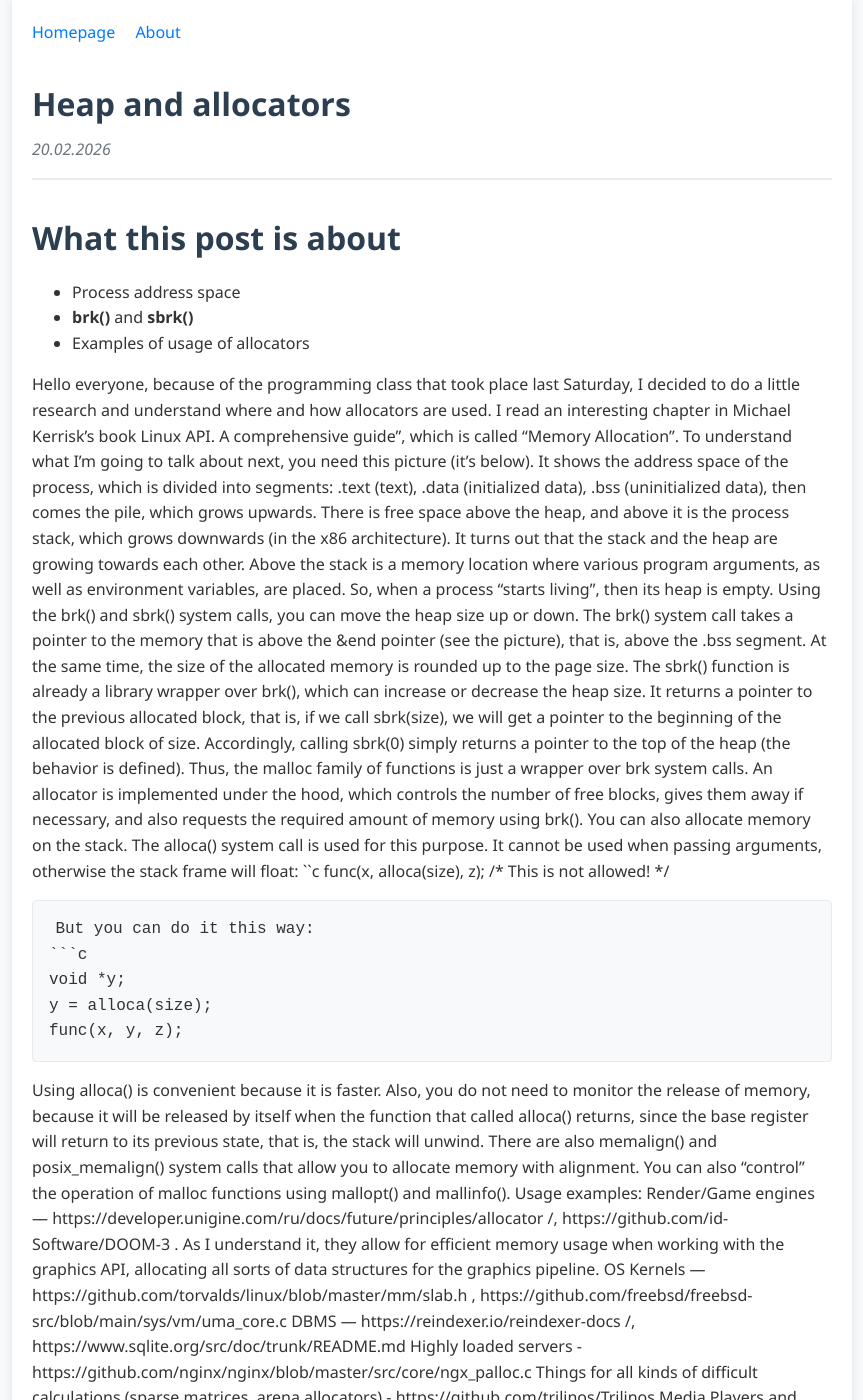
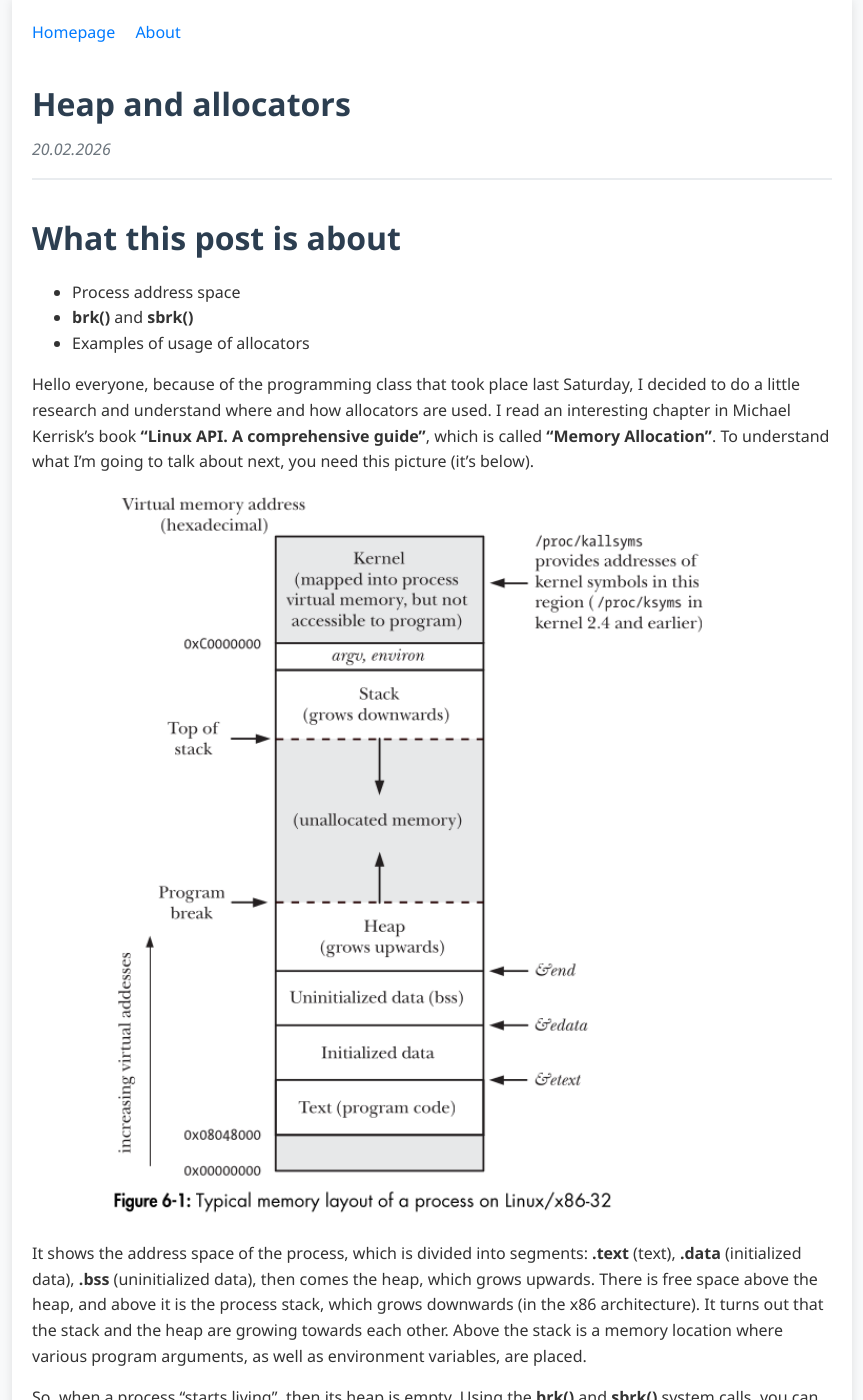
Before and after one commit to energyc0/energyc0.github.io, a Jekyll site: the page built from _posts/2026-02-20-allocators.md, in a window 1280 px wide and 1400 px high. Shown: the whole window, without its empty margins (208-1071 px from the left). Built offline with Jekyll 4.4.1, drawn with Linux system fonts in a browser that asks for light colours; some of the changed text lies outside the part shown.

Commit message:
Finished post about allocators

````diff
--- a/_posts/2026-02-20-allocators.md
+++ b/_posts/2026-02-20-allocators.md
@@ -9,28 +9,33 @@ author: energyc0
 + **brk()** and **sbrk()**
 + Examples of usage of allocators
 
-Hello everyone, because of the programming class that took place last Saturday, I decided to do a little research and understand where and how allocators are used. I read an interesting chapter in Michael Kerrisk's book Linux API. A comprehensive guide", which is called "Memory Allocation". To understand what I'm going to talk about next, you need this picture (it's below).
-It shows the address space of the process, which is divided into segments: .text (text), .data (initialized data), .bss (uninitialized data), then comes the pile, which grows upwards. There is free space above the heap, and above it is the process stack, which grows downwards (in the x86 architecture). It turns out that the stack and the heap are growing towards each other. Above the stack is a memory location where various program arguments, as well as environment variables, are placed.
-So, when a process "starts living", then its heap is empty. Using the brk() and sbrk() system calls, you can move the heap size up or down. The brk() system call takes a pointer to the memory that is above the &end pointer (see the picture), that is, above the .bss segment. At the same time, the size of the allocated memory is rounded up to the page size. The sbrk() function is already a library wrapper over brk(), which can increase or decrease the heap size. It returns a pointer to the previous allocated block, that is, if we call sbrk(size), we will get a pointer to the beginning of the allocated block of size. Accordingly, calling sbrk(0) simply returns a pointer to the top of the heap (the behavior is defined). Thus, the malloc family of functions is just a wrapper over brk system calls. An allocator is implemented under the hood, which controls the number of free blocks, gives them away if necessary, and also requests the required amount of memory using brk().
-You can also allocate memory on the stack. The alloca() system call is used for this purpose.  It cannot be used when passing arguments, otherwise the stack frame will float:
-``c
+Hello everyone, because of the programming class that took place last Saturday, I decided to do a little research and understand where and how allocators are used. I read an interesting chapter in Michael Kerrisk's book **"Linux API. A comprehensive guide"**, which is called **"Memory Allocation"**. To understand what I'm going to talk about next, you need this picture (it's below).
+<img src="/assets/process-memory-layout.png" alt="Computer memory hierarchy" width="800" align="middle"/>
+
+It shows the address space of the process, which is divided into segments: **.text** (text), **.data** (initialized data), **.bss** (uninitialized data), then comes the heap, which grows upwards. There is free space above the heap, and above it is the process stack, which grows downwards (in the x86 architecture). It turns out that the stack and the heap are growing towards each other. Above the stack is a memory location where various program arguments, as well as environment variables, are placed.
+
+So, when a process "starts living", then its heap is empty. Using the **brk()** and **sbrk()** system calls, you can move the heap size up or down. The **brk()** system call takes a pointer to the memory that is above the **&end** pointer (see the picture), that is, above the .bss segment. At the same time, the size of the allocated memory is rounded up to the page size. The **sbrk()** function is already a library wrapper over **brk()**, which can increase or decrease the heap size. It returns a pointer to the previous allocated block, that is, if we call **sbrk(size)**, we will get a pointer to the beginning of the allocated block of size. Accordingly, calling **sbrk(0)** simply returns a pointer to the top of the heap (the behavior is defined). Thus, the malloc family of functions is just a wrapper over brk system calls. An allocator is implemented under the hood, which controls the number of free blocks, gives them away if necessary, and also requests the required amount of memory using **brk()**.
+You can also allocate memory on the stack. The **alloca()** system call is used for this purpose.  It cannot be used when passing arguments, otherwise the stack frame will float:
+```c
 func(x, alloca(size), z); /* This is not allowed! */
 ```
+
 But you can do it this way:
+
 ```c
 void *y;
 y = alloca(size);
 func(x, y, z);
 ```
-Using alloca() is convenient because it is faster. Also, you do not need to monitor the release of memory, because it will be released by itself when the function that called alloca() returns, since the base register will return to its previous state, that is, the stack will unwind.
-There are also memalign() and posix_memalign() system calls that allow you to allocate memory with alignment. You can also "control" the operation of malloc functions using mallopt() and mallinfo().
-Usage examples:
-Render/Game engines — https://developer.unigine.com/ru/docs/future/principles/allocator /, https://github.com/id-Software/DOOM-3 . As I understand it, they allow for efficient memory usage when working with the graphics API, allocating all sorts of data structures for the graphics pipeline.
-OS Kernels — https://github.com/torvalds/linux/blob/master/mm/slab.h , https://github.com/freebsd/freebsd-src/blob/main/sys/vm/uma_core.c
-DBMS — https://reindexer.io/reindexer-docs /, https://www.sqlite.org/src/doc/trunk/README.md
-Highly loaded servers - https://github.com/nginx/nginx/blob/master/src/core/ngx_palloc.c
-Things for all kinds of difficult calculations (sparse matrices, arena allocators) - https://github.com/trilinos/Trilinos
-Media Players and video/audio processing — https://github.com/Ffmpeg/Ffmpeg , https://github.com/videolan/vlc
-Translators — https://github.com/llvm/llvm-project , https://github.com/python/cpython
-Financial systems - https://github.com/OpenHFT/Chronicle-Queue
-Embedded systems — https://github.com/FreeRTOS/FreeRTOS , https://github.com/zephyrproject-rtos/zephyr
+Using **alloca()** is convenient because it is faster. Also, you do not need to monitor the release of memory, because it will be released by itself when the function that called **alloca()** returns, since the base register will return to its previous state, that is, the stack will unwind.
+There are also **memalign()** and **posix_memalign()** system calls that allow you to allocate memory with alignment. You can also "control" the operation of malloc functions using **mallopt()** and **mallinfo()**.
+### Allocators usage examples:
++ **Render/Game engines** — https://developer.unigine.com/ru/docs/future/principles/allocator /, https://github.com/id-Software/DOOM-3 . As I understand it, they allow for efficient memory usage when working with the graphics API, allocating all sorts of data structures for the graphics pipeline.
++ **OS Kernels** — https://github.com/torvalds/linux/blob/master/mm/slab.h , https://github.com/freebsd/freebsd-src/blob/main/sys/vm/uma_core.c
++ **Database Management System** — https://reindexer.io/reindexer-docs /, https://www.sqlite.org/src/doc/trunk/README.md
++ **Highly loaded servers** - https://github.com/nginx/nginx/blob/master/src/core/ngx_palloc.c
++ **Things for all kinds of difficult calculations** (sparse matrices, arena allocators) - https://github.com/trilinos/Trilinos
++ **Media Players and video/audio processing** — https://github.com/Ffmpeg/Ffmpeg , https://github.com/videolan/vlc
++ **Translators** — https://github.com/llvm/llvm-project , https://github.com/python/cpython
++ **Financial systems** - https://github.com/OpenHFT/Chronicle-Queue
++ **Embedded systems** — https://github.com/FreeRTOS/FreeRTOS , https://github.com/zephyrproject-rtos/zephyr
````
